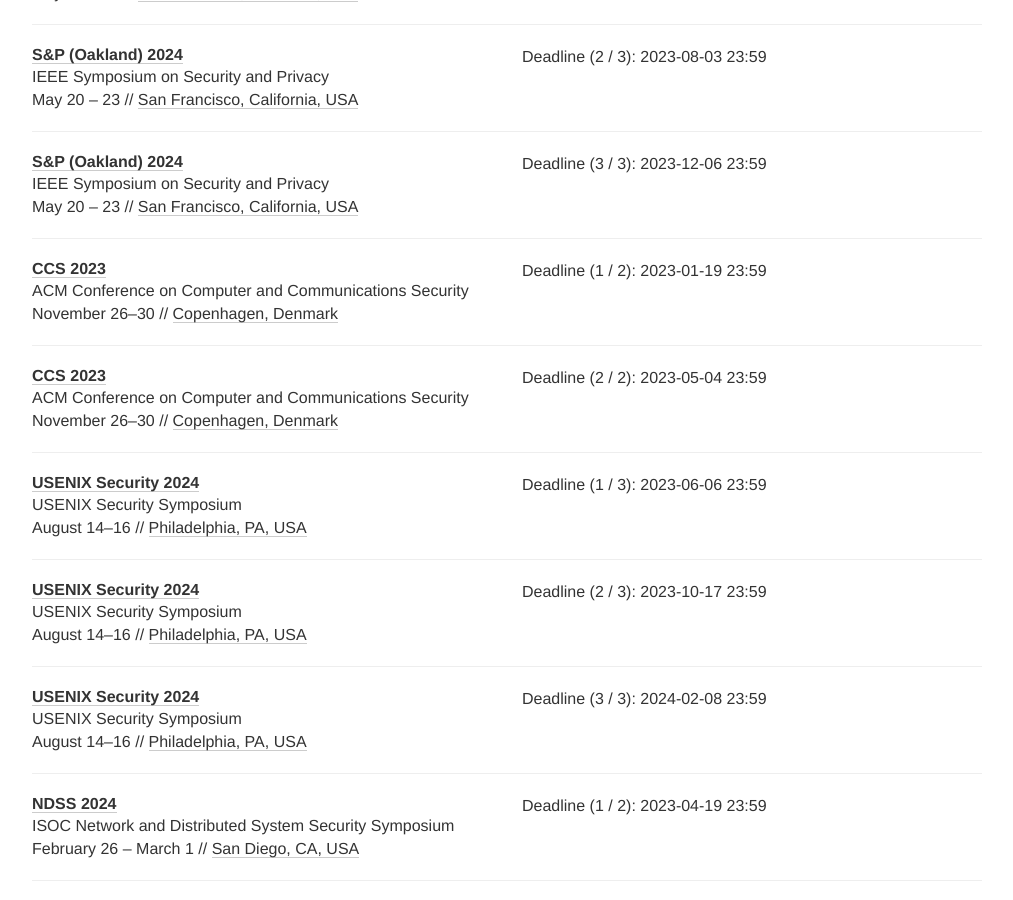
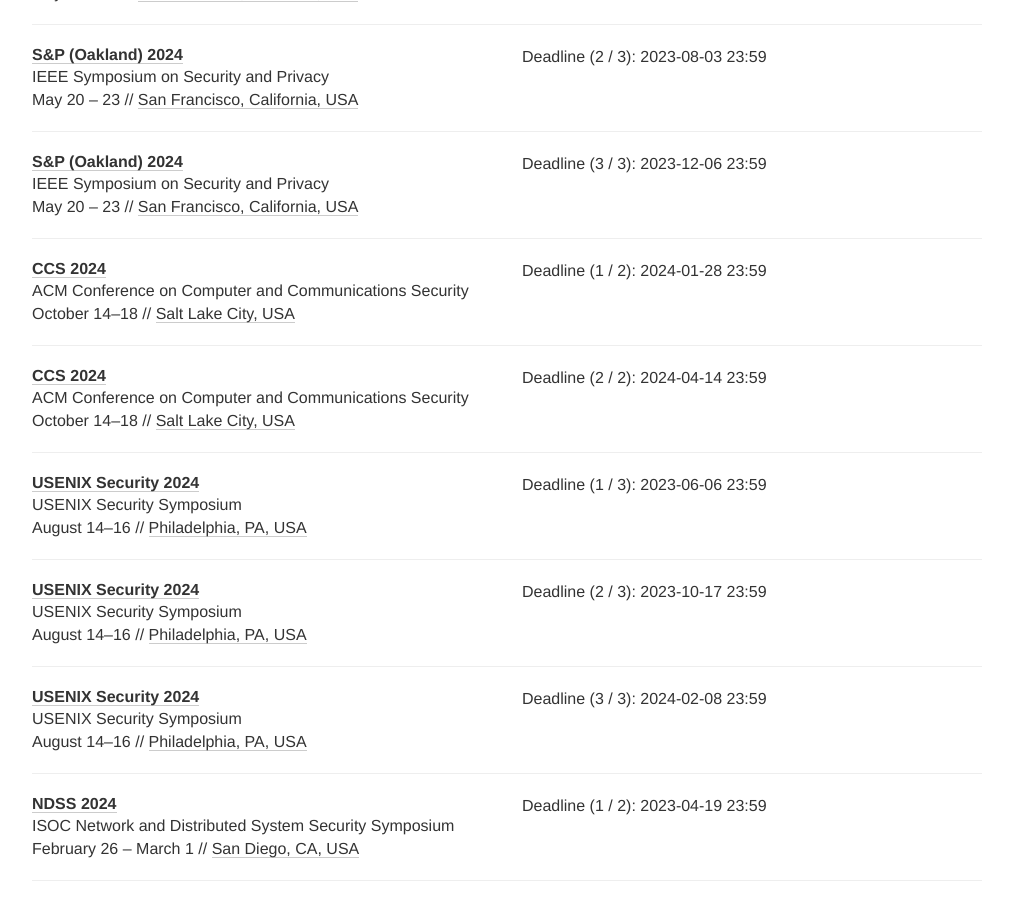
Before and after one commit to sec-deadlines/sec-deadlines.github.io, a Jekyll site: the page built from index.html, in a window 1280 px wide and 900 px high, scrolled down 440 px. Shown: the whole window, without its empty margins (133-1146 px from the left). Built offline with Jekyll 4.4.1, drawn with Linux system fonts in a browser that asks for light colours; nearby versions of some CDN libraries; comment, search, counter and statistics services are not loaded.

Commit message:
Update CCS 2024

```diff
--- a/_data/conferences.yml
+++ b/_data/conferences.yml
@@ -16,13 +16,13 @@
 
 - name: CCS
   description: ACM Conference on Computer and Communications Security
-  year: 2023
-  link: https://www.sigsac.org/ccs/CCS2023
+  year: 2024
+  link: https://www.sigsac.org/ccs/CCS2024
   deadline:
-    - "2023-01-19 23:59"
-    - "2023-05-04 23:59"
-  date: November 26-30
-  place: Copenhagen, Denmark
+    - "2024-01-28 23:59"
+    - "2024-04-14 23:59"
+  date: October 14-18
+  place: Salt Lake City, USA
   tags: [SEC, PRIV, CONF]
 
 - name: USENIX Security
```
